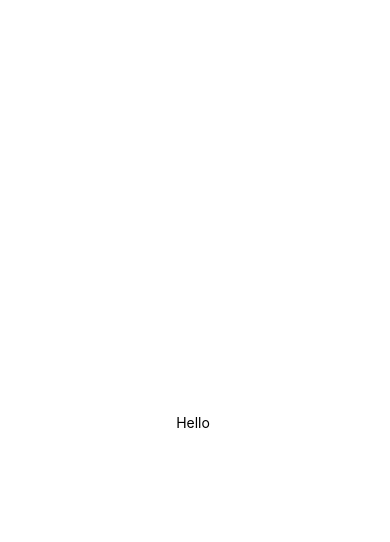
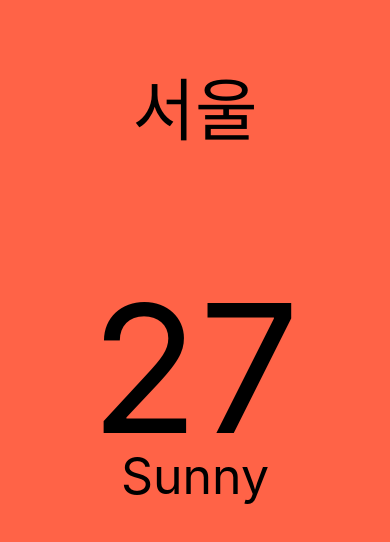
Before and after one commit to raincoat-cc/NomadWhather, a React Native app: screen / in a window 390 px wide. Shown: the top 542 px of the page. Built offline with nearby package versions, Linux system fonts and the light colour scheme.

Commit message:
#2.5 Styles

```diff
--- a/App.js
+++ b/App.js
@@ -1,11 +1,17 @@
-import { StatusBar } from 'expo-status-bar';
-import { StyleSheet, Text, View } from 'react-native';
+import { View, Text, StyleSheet } from "react-native";
 
 export default function App() {
   return (
     <View style={styles.container}>
-      <Text>Hello </Text>
-      <StatusBar style="auto" />
+      <View style={styles.city}>
+        <Text style={styles.cityName}>서울</Text>
+      </View>
+      <View style={styles.weather}>
+        <View style={styles.day}>
+          <Text style={styles.temp}>27</Text>
+          <Text style={styles.description}>Sunny</Text>
+        </View>
+      </View>
     </View>
   );
 }
@@ -13,8 +19,30 @@
 const styles = StyleSheet.create({
   container: {
     flex: 1,
-    backgroundColor: '#fff',
-    alignItems: 'center',
-    justifyContent: 'center',
+    backgroundColor: "tomato",
+  },
+  city: {
+    flex: 1,
+    justifyContent: "center",
+    alignItems: "center",
+  },
+  cityName: {
+    fontSize: 68,
+    fontWeight: "500",
+  },
+  weather: {
+    flex: 3,
+  },
+  day: {
+    flex: 1,
+    alignItems: "center",
+  },
+  temp: {
+    marginTop: 50,
+    fontSize: 178,
+  },
+  description: {
+    marginTop: -30,
+    fontSize: 50,
   },
 });
```
